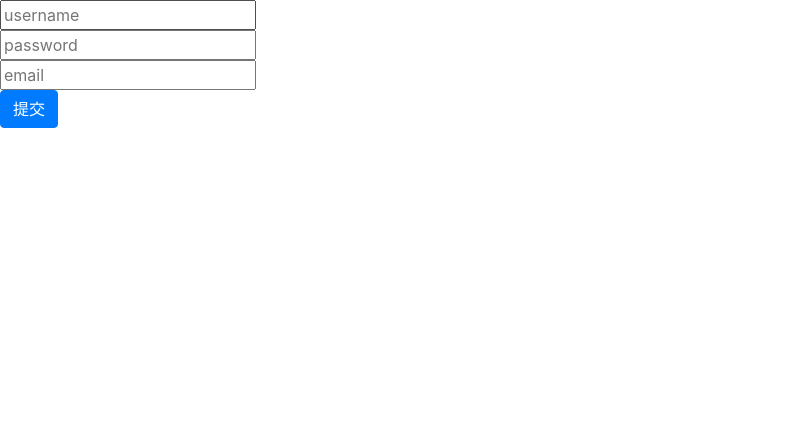
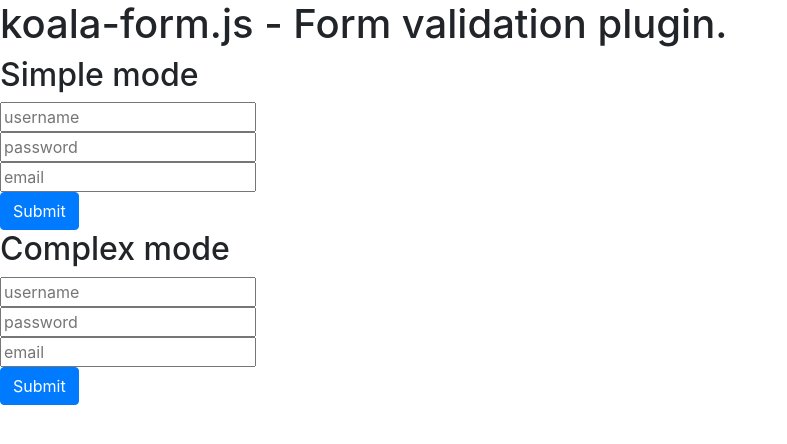
Before and after one commit to tongjieme/formValidHelper, a plain HTML site: page index.html in a window 1280 px wide. Shown: the whole page, without its empty margins (0-787 px from the left). Drawn offline with nearby package versions, Linux system fonts and the light colour scheme.

Commit message:
Added demo.

```diff
--- a/index.html
+++ b/index.html
@@ -19,60 +19,77 @@
 	</style>
 </head>
 <body>
+<h1>koala-form.js - Form validation plugin.</h1>
+<h2>Simple mode</h2>
+<form action="#" class="koala-form simple">
+	<section class="controls">
+		<input type="text" id="username" placeholder="username" data-valid-options="required regex" data-regex="email" data-on-single-pass="" data-on-passed="">
+		<span class="help">Info showed via simple mode.</span>
+	</section>
+	<section class="controls">
+		<input type="password" id="password" placeholder="password" data-valid-options="required regex" data-regex="" data-on-single-pass="" data-on-passed="">
+		<span class="help">Info showed via simple mode.</span>
+	</section>
+	<section class="controls">
+		<input type="email" id="email" placeholder="email" data-valid-options="required regex" data-regex="" data-on-single-pass="" data-on-passed="">
+		<span class="help">Info showed via simple mode.</span>
+	</section>
+	<section class="controls">
+		<button type="submit" class="btn btn-primary">Submit</button>
+	</section>
+</form>
 
-<form action="#" class="koala-form">
+<h2>Complex mode</h2>
+<form action="#" class="koala-form complex">
 	<section class="controls">
 		<input type="text" id="username" placeholder="username" data-valid-options="required regex" data-regex="email" data-on-single-pass="" data-on-passed="">
 		<span class="help-required">This field is required.</span>
 		<span class="help-regex">Doesn't match the regex.</span>
 		<span class="help-tips">Here is the tips.</span>
-		<span class="help">Info showed via simple mode.</span>
 	</section>
 	<section class="controls">
 		<input type="password" id="password" placeholder="password" data-valid-options="required regex" data-regex="" data-on-single-pass="" data-on-passed="">
 		<span class="help-required">This field is required.</span>
 		<span class="help-regex">Doesn't match the regex.</span>
 		<span class="help-tips">Here is the tips.</span>
-		<span class="help">Info showed via simple mode.</span>
 	</section>
 	<section class="controls">
 		<input type="email" id="email" placeholder="email" data-valid-options="required regex" data-regex="" data-on-single-pass="" data-on-passed="">
 		<span class="help-required">This field is required.</span>
 		<span class="help-regex">Doesn't match the regex.</span>
 		<span class="help-tips">Here is the tips.</span>
-		<span class="help">Info showed via simple mode.</span>
 	</section>
 	<section class="controls">
-		<button type="submit" class="btn btn-primary">提交</button>
+		<button type="submit" class="btn btn-primary">Submit</button>
 	</section>
 </form>
 
 <script src="koala-form.js"></script>
 <script>
-// var form = new KoalaForm({
-// 	$form: $('.koala-form'),
-// 	controlSelector: '.controls',
-// 	mode: 'complex',
-// 	on_single_error_func: function(type, o){
-// 		if(type == 'required') {
-// 			$(this).siblings('.help-required').fadeIn();
-// 		}
-// 		if(type == 'regex') {
-// 			$(this).siblings('.help-regex').fadeIn();
-// 		}
-// 		o = '';
-// 	},
-// 	on_single_focus_func: function(){
-// 		$(this).siblings('.help-required').hide();
-// 		$(this).siblings('.help-regex').hide();
-// 		$(this).siblings('.help-tips').show();
-// 	},
-// 	on_single_blur_func: function(){
-// 		$(this).siblings('.help-tips').hide();
-// 	}
-// });
-var form = new KoalaForm({
-	$form: $('.koala-form'),
+var formComplex = new KoalaForm({
+	$form: $('.koala-form.complex'),
+	controlSelector: '.controls',
+	mode: 'complex',
+	on_single_error_func: function(type, o){
+		if(type == 'required') {
+			$(this).siblings('.help-required').fadeIn();
+		}
+		if(type == 'regex') {
+			$(this).siblings('.help-regex').fadeIn();
+		}
+		o = '';
+	},
+	on_single_focus_func: function(){
+		$(this).siblings('.help-required').hide();
+		$(this).siblings('.help-regex').hide();
+		$(this).siblings('.help-tips').show();
+	},
+	on_single_blur_func: function(){
+		$(this).siblings('.help-tips').hide();
+	}
+});
+var formSimple = new KoalaForm({
+	$form: $('.koala-form.simple'),
 	controlSelector: '.controls',
 	mode: 'simple'
 });
--- a/koala-form.js
+++ b/koala-form.js
@@ -1,3 +1,4 @@
+// https://github.com/tongjieme/koala-form
 (function($){
 	// helper - merge two objects together, without using $.extend
 	var merge = function (obj1, obj2) {
```
